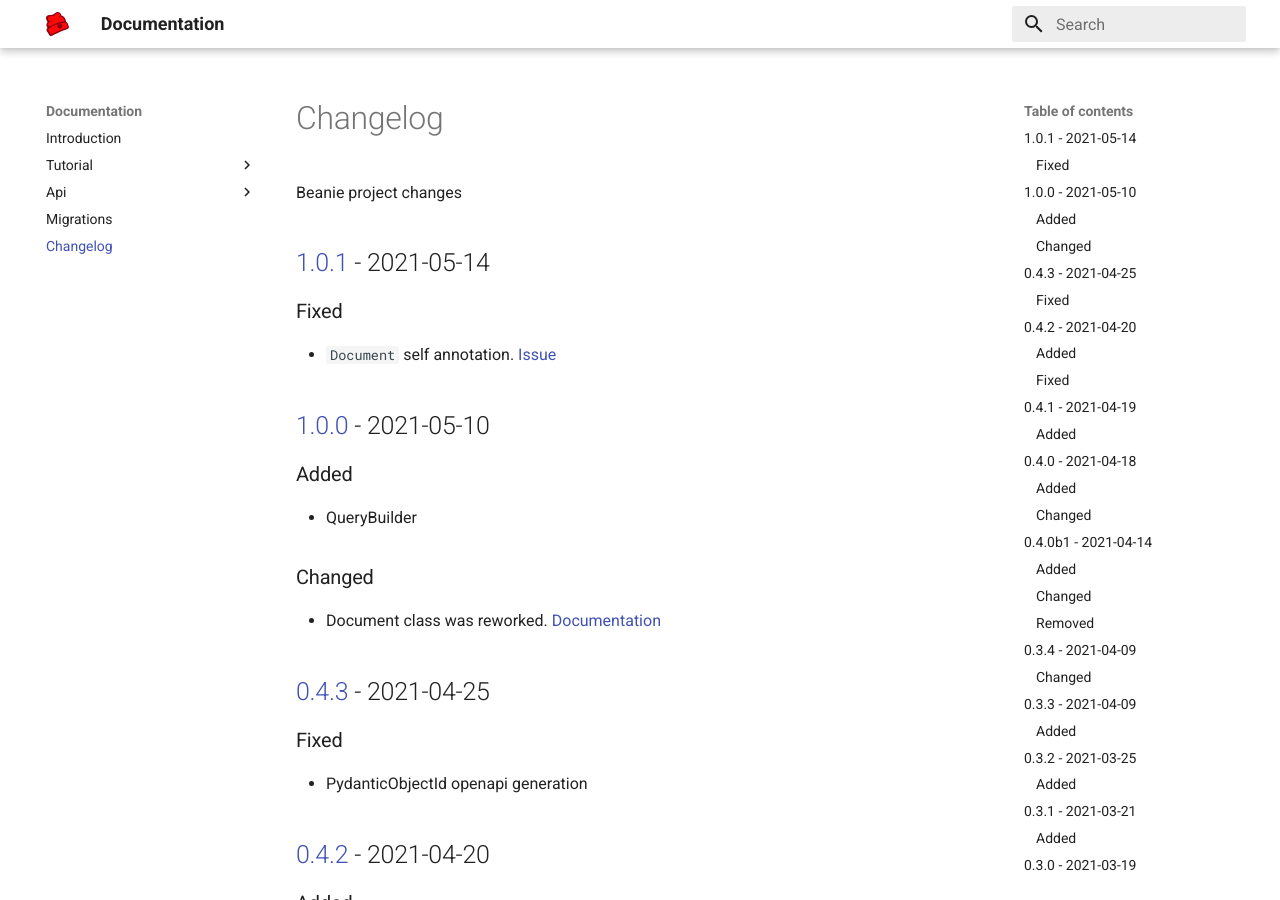
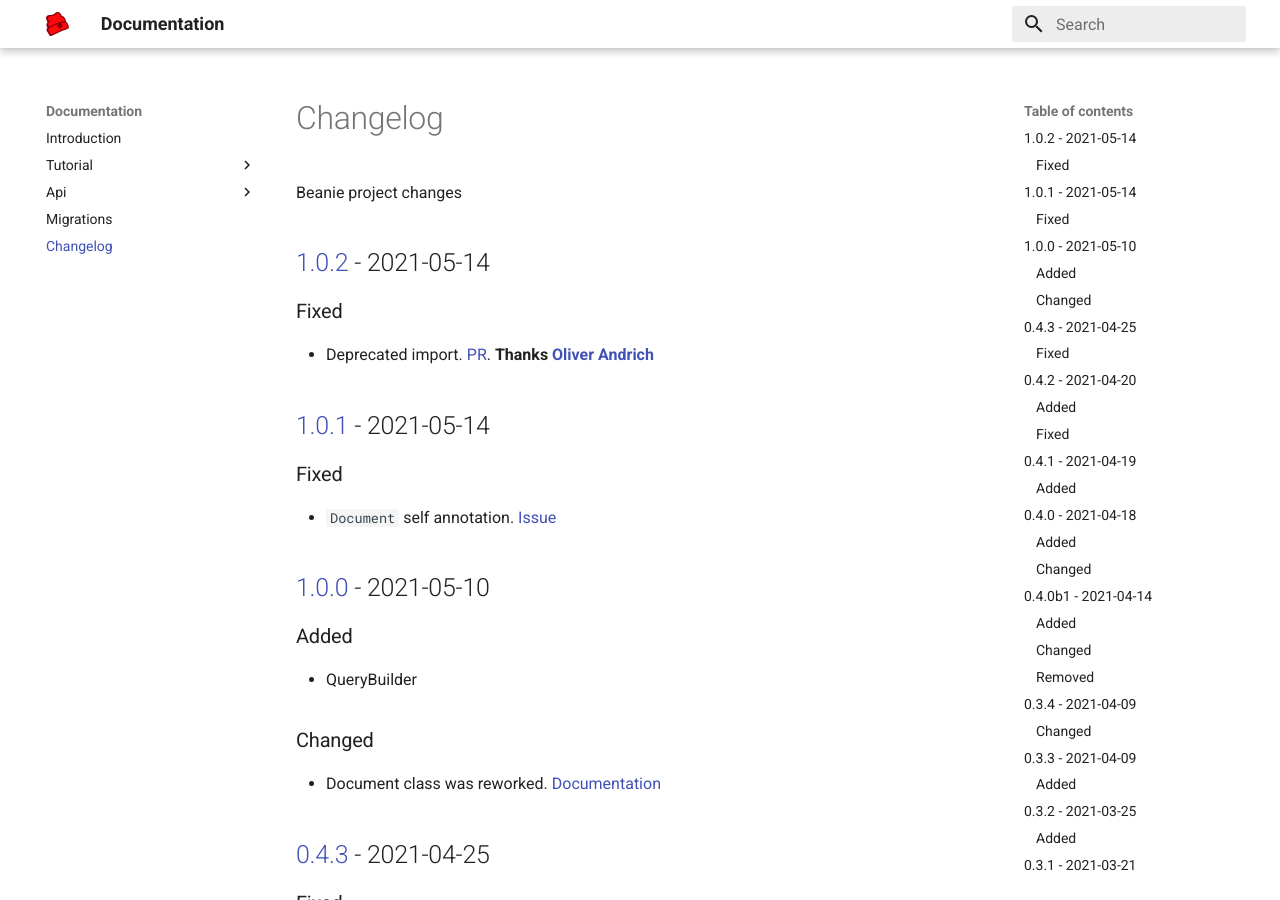
Before and after one commit to BeanieODM/beanie, an MkDocs documentation site: the page built from docs/changelog.md, in a window 1280 px wide and 900 px high. Built offline with MkDocs 1.6.1 and Material for MkDocs 9.7.7, drawn with Linux system fonts in a browser that asks for light colours.

Commit message:
version update

```diff
--- a/beanie/__init__.py
+++ b/beanie/__init__.py
@@ -4,7 +4,7 @@ from beanie.odm.fields import PydanticObjectId, Indexed
 from beanie.odm.utils.general import init_beanie
 from beanie.odm.documents import Document
 
-__version__ = "1.0.1"
+__version__ = "1.0.2"
 __all__ = [
     # ODM
     "Document",
--- a/docs/changelog.md
+++ b/docs/changelog.md
@@ -1,5 +1,11 @@
 # Changelog
 Beanie project changes
+
+## [1.0.2] - 2021-05-14
+### Fixed
+- Deprecated import. [PR](https://github.com/roman-right/beanie/pull/33).
+**Thanks [Oliver Andrich](https://github.com/oliverandrich)**
+
 
 ## [1.0.1] - 2021-05-14
 ### Fixed
@@ -84,3 +90,4 @@ Beanie project changes
 [0.4.3]: https://pypi.org/project/beanie/0.4.3
 [1.0.0]: https://pypi.org/project/beanie/1.0.0
 [1.0.1]: https://pypi.org/project/beanie/1.0.1
+[1.0.2]: https://pypi.org/project/beanie/1.0.2
--- a/pyproject.toml
+++ b/pyproject.toml
@@ -1,6 +1,6 @@
 [tool.poetry]
 name = "beanie"
-version = "1.0.1"
+version = "1.0.2"
 description = "Asynchronous Python ODM for MongoDB"
 authors = ["Roman <roman-right@protonmail.com>"]
 license = "Apache-2.0"
```
Also changed, not shown: 1 other file.
